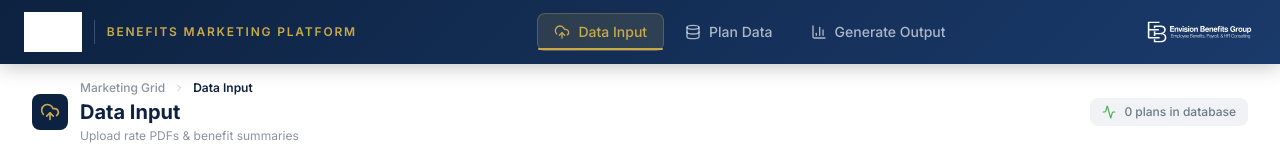
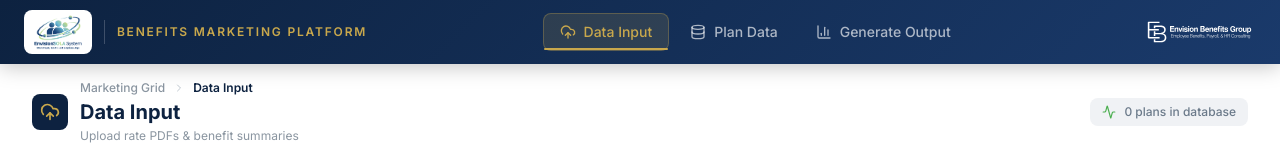
Before and after one commit to Envision-Benefits-Group/envision-benefits-marketing, a Next.js app in the folder frontend/: page /extraction in a window 1280 px wide. Shown: the top 160 px of the page. Built offline with nearby package versions, Linux system fonts and the light colour scheme; no server answers.

Commit message:
Fix SOLA logo — display with white background pill instead of invert filter

```diff
--- a/frontend/src/app/extraction/page.tsx
+++ b/frontend/src/app/extraction/page.tsx
@@ -129,14 +129,15 @@ export default function ExtractionPage() {
 
           {/* Left: SOLA logo */}
           <div className="flex items-center gap-3">
-            <Image
-              src="/sola-logo.png"
-              alt="EnvisionSOLA System"
-              width={120}
-              height={48}
-              className="h-10 w-auto object-contain"
-              style={{ filter: "brightness(0) invert(1)" }}
-            />
+            <div className="bg-white rounded-lg px-2 py-1">
+              <Image
+                src="/sola-logo.png"
+                alt="EnvisionSOLA System"
+                width={110}
+                height={44}
+                className="h-9 w-auto object-contain"
+              />
+            </div>
             <div className="h-6 w-px" style={{ background: "rgba(255,255,255,0.2)" }} />
             <span
               className="text-xs font-semibold tracking-widest uppercase hidden sm:block"
```
